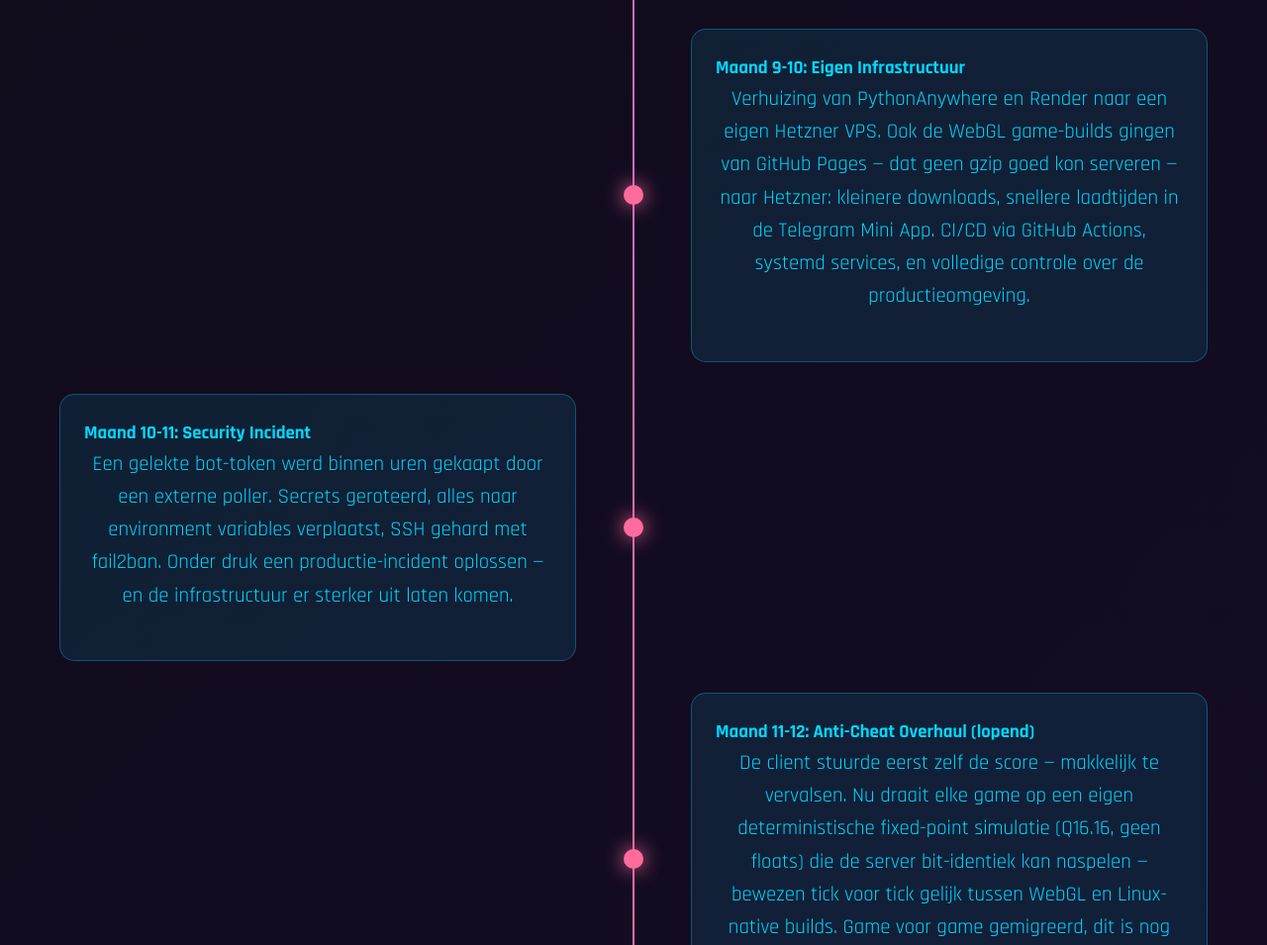
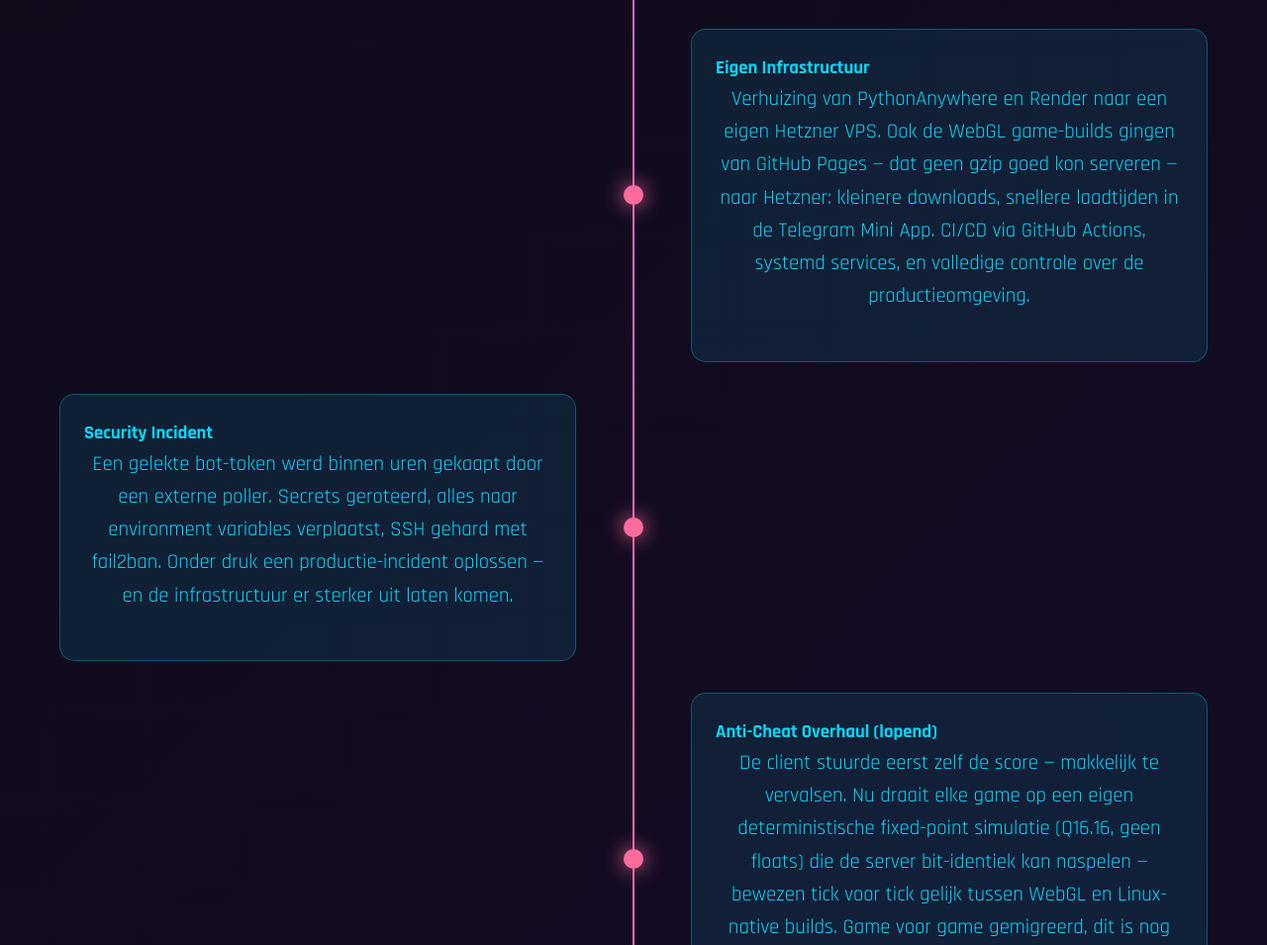
Before and after one commit to yhumme-boop/yhumme, a plain HTML site: page index.html in a window 1280 px wide. Shown: the part 3946-4901 px from the top of the page at 99% size. Drawn offline with Linux system fonts and the light colour scheme.

Commit message:
Update timeline section headings for clarity

```diff
--- a/index.html
+++ b/index.html
@@ -560,7 +560,7 @@
 
             <div class="timeline-item">
                 <div class="timeline-content">
-                    <h3 data-en="Month 7-9: More Games, More Range">Maand 7-9: Meer Games, Meer Diversiteit</h3>
+                    <h3 data-en="More Games, More Range">Meer Games, Meer Diversiteit</h3>
                     <p data-en="Bought several games on CodeCanyon (Maze Runner, Ghosty, Brick Breaker, Oldman Rush, Helix Jump, Hopper, Spaces) and rebuilt them to be server-authoritative: each game got its own deterministic simulation so the server can replay it bit-for-bit for anti-cheat. For Brick Breaker I also replaced the 3-ball game-over with an endless-balls mode, and I reskinned Ghosty into a new character: Buddy. I also designed and built five games completely from scratch: Highscore Heroes, Chart Retard, HSCdash, Claudiction and Honkmaster.">Een aantal games gekocht op CodeCanyon (Maze Runner, Ghosty, Brick Breaker, Oldman Rush, Helix Jump, Hopper, Spaces) en herbouwd tot server-authoritative: elke game kreeg een eigen deterministische simulatie zodat de server 'm bit-identiek kan naspelen voor anti-cheat. Bij Brick Breaker verving ik ook het 3-ballen-game-over door een endless-ballen-modus, en Ghosty reskinde ik tot een nieuw personage: Buddy. Daarnaast vijf games volledig zelf ontworpen en gebouwd: Highscore Heroes, Chart Retard, HSCdash, Claudiction en Honkmaster.</p>
                 </div>
                 <div class="timeline-dot"></div>
@@ -568,7 +568,7 @@
 
             <div class="timeline-item">
                 <div class="timeline-content">
-                    <h3 data-en="Month 9-10: Own Infrastructure">Maand 9-10: Eigen Infrastructuur</h3>
+                    <h3 data-en="Own Infrastructure">Eigen Infrastructuur</h3>
                     <p data-en="Moved from PythonAnywhere and Render to my own Hetzner VPS. The WebGL game builds also moved from GitHub Pages — which couldn't serve gzip properly — to Hetzner: smaller downloads, faster load times inside the Telegram Mini App. CI/CD via GitHub Actions, systemd services, and full control over the production environment.">Verhuizing van PythonAnywhere en Render naar een eigen Hetzner VPS. Ook de WebGL game-builds gingen van GitHub Pages — dat geen gzip goed kon serveren — naar Hetzner: kleinere downloads, snellere laadtijden in de Telegram Mini App. CI/CD via GitHub Actions, systemd services, en volledige controle over de productieomgeving.</p>
                 </div>
                 <div class="timeline-dot"></div>
@@ -576,7 +576,7 @@
 
             <div class="timeline-item">
                 <div class="timeline-content">
-                    <h3 data-en="Month 10-11: Security Incident">Maand 10-11: Security Incident</h3>
+                    <h3 data-en="Security Incident">Security Incident</h3>
                     <p data-en="A leaked bot token was hijacked within hours by an external poller. Rotated all secrets, moved everything to environment variables, hardened SSH with fail2ban. Solving a production incident under pressure — and coming out with stronger infrastructure.">Een gelekte bot-token werd binnen uren gekaapt door een externe poller. Secrets geroteerd, alles naar environment variables verplaatst, SSH gehard met fail2ban. Onder druk een productie-incident oplossen — en de infrastructuur er sterker uit laten komen.</p>
                 </div>
                 <div class="timeline-dot"></div>
@@ -584,7 +584,7 @@
 
             <div class="timeline-item">
                 <div class="timeline-content">
-                    <h3 data-en="Month 11-12: Anti-Cheat Overhaul (ongoing)">Maand 11-12: Anti-Cheat Overhaul (lopend)</h3>
+                    <h3 data-en="Anti-Cheat Overhaul (ongoing)">Anti-Cheat Overhaul (lopend)</h3>
                     <p data-en="The client used to send its own score — easy to fake. Now every game runs on its own deterministic fixed-point simulation (Q16.16, no floats) that the server can replay bit-for-bit — proven tick-for-tick identical between WebGL and native Linux builds. Migrated one game at a time — still the main work in progress today.">De client stuurde eerst zelf de score — makkelijk te vervalsen. Nu draait elke game op een eigen deterministische fixed-point simulatie (Q16.16, geen floats) die de server bit-identiek kan naspelen — bewezen tick voor tick gelijk tussen WebGL en Linux-native builds. Game voor game gemigreerd, dit is nog steeds het huidige hoofdwerk.</p>
                 </div>
                 <div class="timeline-dot"></div>
```
